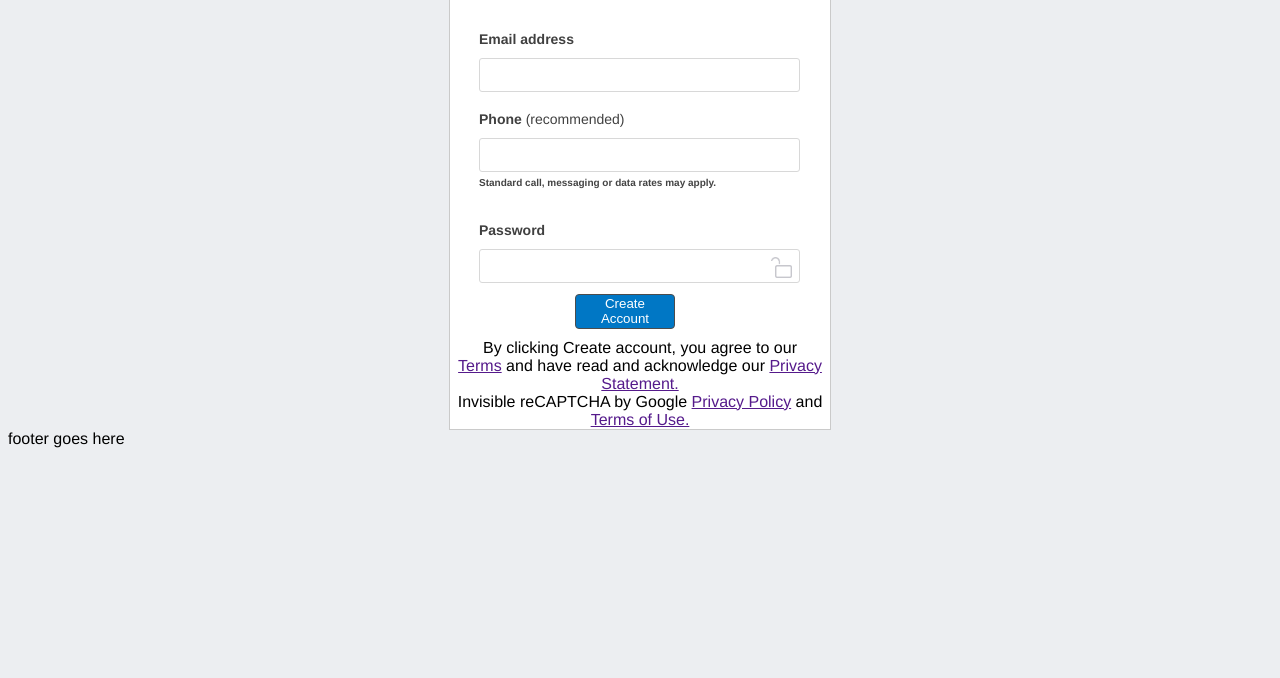
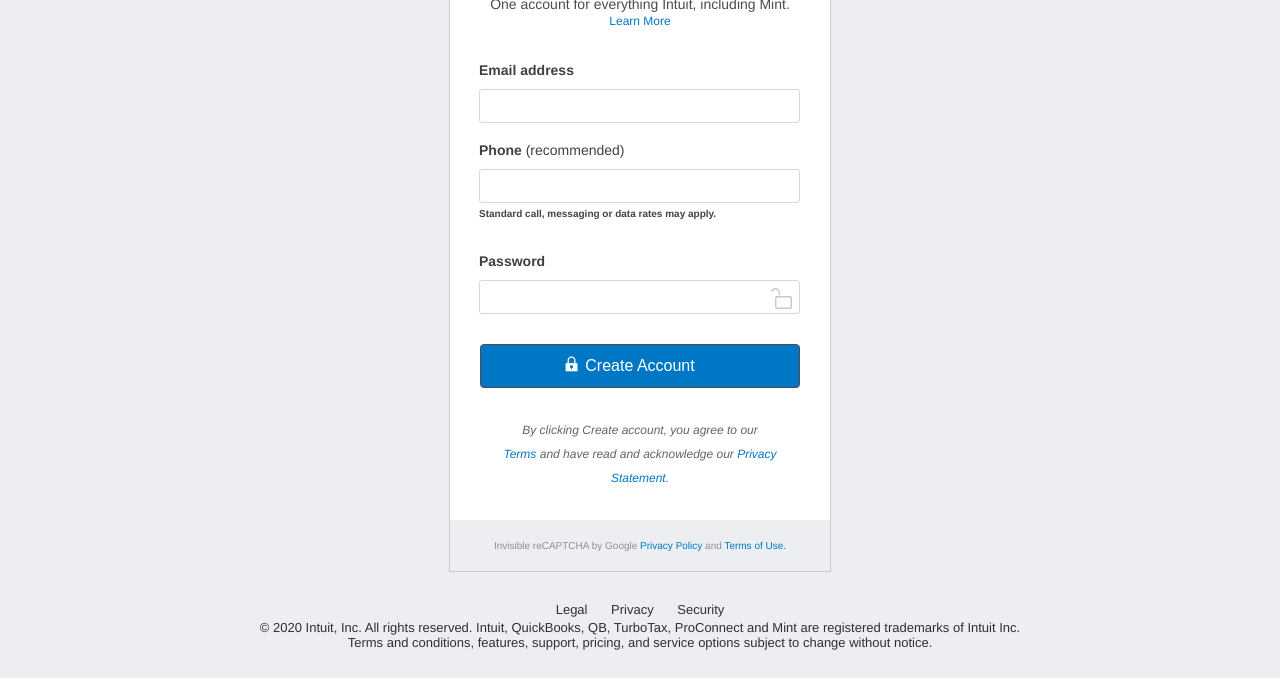
Before and after one commit to SafaErden/Mint.com-s-signup-page, a plain HTML site: page index.html in a window 1280 px wide. Shown: the part 266-944 px from the top of the page. Before the commit the page ends 800 px from the top, so only its background shows below. Drawn offline with Linux system fonts and the light colour scheme; a web font is replaced by a local one.

Commit message:
edited create button and footer

```diff
--- a/css/style.css
+++ b/css/style.css
@@ -1,11 +1,12 @@
-body{
-    background-color: rgb(236,238,241);
+body {
+  background-color: rgb(236, 238, 241);
   font-family: Avenir, "Helvetica Neue", Helvetica, Arial, sans-serif;
   font-weight: normal;
+  min-height: 100vh;
 }
 
 h1 {
-  color: #4C4C4C;
+  color: #4c4c4c;
   font-weight: 700;
   line-height: 1.1;
   font-size: 24px;
@@ -13,24 +14,26 @@ h1 {
 }
 
 h3 {
-  color: #4C4C4C;
+  color: #4c4c4c;
   font-weight: normal;
   font-size: 14px;
   font-family: Avenir, "Helvetica Neue", Helvetica, Arial, sans-serif;
 }
-
+header{
+    margin-top:18px;
+}
 header.logo-header {
   display: flex;
   justify-content: center;
   align-items: center;
-    height:50px;
+  height: 50px;
 }
 
 header.sub-logos-header {
   display: flex;
   justify-content: center;
   align-items: center;
-    height:50px;
+  height: 50px;
 }
 
 header.form-header-content {
@@ -48,7 +51,7 @@ header.form-header-content {
 }
 
 .nav-column {
-    margin: 10px 5px 10px 5px;
+  margin: 5px 0px 10px 5px;
 }
 
 .have-account {
@@ -60,24 +63,24 @@ header.form-header-content {
 
 .account-recovery-url {
   font-weight: normal;
-    color: #0077C5;
+  color: #0077c5;
   font-size: 13px;
   line-height: 1;
   text-decoration: none;
 }
 
 .btn-signin {
-  background: #0077C5;
+  background: #0077c5;
   border-radius: 4px;
   border: 1px solid #4c4c4c;
   padding: 0 20px;
   height: 35px;
-  width:100px;
+  width: 100px;
   color: white;
   cursor: pointer;
   font-weight: normal;
   margin-right: 30px;
-  margin-top:-5px;
+  margin-top: -5px;
 }
 
 .img-locked {
@@ -93,66 +96,69 @@ header.form-header-content {
 }
 
 .logo-container,
-.sub-logo-container{
+.sub-logo-container {
   list-style: none;
   list-style-image: none;
 }
 
-.logo{
+.logo {
   width: 118px;
   height: 35px;
-    display:block;
+  display: block;
   background-position: 0 0;
   background-image: url("../media/logos.png");
   text-decoration: none;
 }
+.sub-logo-list{
+    padding-inline-start:0px;
+}
 ul.sub-logo-list li {
-    display:inline-block;
+  display: inline-block;
 }
-.logo1-1{
+.logo1-1 {
   width: 23px;
   height: 23px;
-    display:block;
+  display: block;
   background-position: -254px 26px;
   background-image: url("../media/logos.png");
   text-decoration: none;
 }
-.logo1-2{
+.logo1-2 {
   width: 40px;
-    height:22px;
-    display:block;
+  height: 22px;
+  display: block;
   background-position: 282px 26px;
   background-image: url("../media/logos.png");
   text-decoration: none;
 }
-.logo2-1{
+.logo2-1 {
   width: 23px;
   height: 23px;
-    display:block;
+  display: block;
   background-position: -115px 26px;
   background-image: url("../media/logos.png");
   text-decoration: none;
 }
-.logo2-2{
+.logo2-2 {
   width: 100px;
   height: 22px;
-    display:block;
+  display: block;
   background-position: -142px 26px;
   background-image: url("../media/logos.png");
   text-decoration: none;
 }
-.logo3-1{
+.logo3-1 {
   width: 23px;
   height: 23px;
-    display:block;
+  display: block;
   background-position: 0px 26px;
   background-image: url("../media/logos.png");
   text-decoration: none;
 }
-.logo3-2{
+.logo3-2 {
   width: 76px;
   height: 23px;
-    display:block;
+  display: block;
   background-position: -25px 26px;
   background-image: url("../media/logos.png");
   text-decoration: none;
@@ -162,16 +168,16 @@ section.main-form-box {
   margin-top: -4px;
 }
 
-.form-content{
-    width:380px;
+.form-content {
+  width: 380px;
   background-color: #ffffff;
-    margin:auto;
+  margin: auto;
   text-align: center;
   border: 1px solid #cacaca;
 }
 
 a.learn-more {
-    color: #0077C5;
+  color: #0077c5;
   font-size: 12px;
   text-decoration: none;
 }
@@ -188,26 +194,10 @@ a.learn-more {
   margin-right: 15px;
 }
 
-.input-set{
+.input-set {
   text-align: left;
-    border:0px;
+  border: 0px;
   position: relative;
-}
-.button-set{
-    border:0px;
-}
-.button-set button{
-    background: #0077C5;
-    border-radius: 4px;
-    border: 1px solid #4c4c4c;
-    padding: 0 20px;
-    height: 35px;
-    width:100px;
-    color: white;
-    cursor: pointer;
-    font-weight: normal;
-    margin-right: 30px;
-    margin-top:-5px;
 }
 
 .recommended-text {
@@ -253,3 +243,77 @@ a.learn-more {
   top: 39px;
   bottom: 1px;
 }
+
+.create-account {
+    background: #0077c5;
+    border-radius: 4px;
+    border: 1px solid #4c4c4c;
+    height: 35px;
+    color: white;
+    cursor: pointer;
+    font-weight: normal;
+    width:320px;
+    height:44px;
+    font-size: 16px;
+    margin: 20px 20px 0px 20px;
+    position:relative;
+  }
+.create-account span{
+    background: url(../media/locked.png) no-repeat 0% 50% /13px 16px;
+    position: absolute;
+    right: 214px;
+    top: 9px;
+    bottom: 1px;
+    width: 20px;
+    height: 21px;
+}
+.form-info{
+    display: block;
+    margin:30px auto 30px auto;
+    font-size: 12px;
+    font-style: italic;
+    color: #646464;
+    line-height: 1.5rem;
+}
+.form-info a{
+    text-decoration: none;
+    color:#0077c5;
+}
+.form-footer{
+    text-align: center;
+    font-size: 10px;
+    color: #8d9096;
+    background-color: #ECEEF1;
+    padding:20px 5px 20px 5px;
+}
+.form-footer a{
+    text-decoration: none;
+    color:#0077c5;
+}
+footer{
+    /*later position will be solved */
+    text-align: center;
+    color: #303030;
+    font-size: 13px;
+    padding:20px 5px 20px 5px;
+}
+footer a{
+    text-decoration: none;
+}
+.footer-ul{
+    display: block;
+    list-style-type: disc;
+    margin-block-start: 10px;
+    margin-block-end: 0px;
+    margin-inline-start: 0px;
+    margin-inline-end: 0px;
+    padding-inline-start: 0px;
+    padding: 0px;
+}
+footer ul li{
+    display: inline;
+    padding:0px 10px 0px 10px;
+}
+.footer-copyright{
+    margin-top:3px;
+}
--- a/index.html
+++ b/index.html
@@ -1,12 +1,14 @@
 <!DOCTYPE html>
 <html lang="en" dir="ltr">
-
   <head>
-  <meta charset="utf-8">
+    <meta charset="utf-8" />
     <title>Mint.com Signup Page Clone</title>
-  <link rel="stylesheet" type="text/css" href="./css/style.css">
-  <link rel="stylesheet" href="./css/style.css">
-  <link rel="stylesheet" href="https://fonts.googleapis.com/css?family=Avenir:400,700">
+    <link rel="stylesheet" type="text/css" href="./css/style.css" />
+    <link rel="stylesheet" href="./css/style.css" />
+    <link
+      rel="stylesheet"
+      href="https://fonts.googleapis.com/css?family=Avenir:400,700"
+    />
   </head>
 
   <body>
@@ -14,10 +16,14 @@
       <nav class="nav-container">
         <div class="nav-column">
           <div class="have-account">Already have an Intuit account?</div>
-        <a href="#" class="account-recovery-url">I forgot my User ID or Password</a>
+          <a href="#" class="account-recovery-url"
+            >I forgot my User ID or Password</a
+          >
         </div>
         <div class="nav-column">
-        <button type="button" name="signin" class="btn-signin"><span class="img-locked"></span>Sign In</button>
+          <button type="button" name="signin" class="btn-signin">
+            <span class="img-locked"></span>Sign In
+          </button>
         </div>
       </nav>
       <header class="logo-header">
@@ -43,36 +49,64 @@
         <div class="form-content">
           <header class="form-header-content">
             <h1>Create an Intuit account</h1>
-        <h3>One account for everything Intuit, including Mint.<br /><a class="learn-more" href="#">Learn More</a></h3>
+            <h3>
+              One account for everything Intuit, including Mint.<br /><a
+                class="learn-more"
+                href="#"
+                >Learn More</a
+              >
+            </h3>
           </header>
           <form action="#" class="signup-form">
             <fieldset class="input-set">
               <label class="label" for="">Email address</label>
-            <input class="input-field" type="mail">
+              <input class="input-field" type="mail" />
             </fieldset>
             <fieldset class="input-set">
-            <label class="label" for="">Phone <span class="recommended-text">(recommended)</span></label>
-            <input class="input-field" type="phone">
-            <span class="form-note">Standard call, messaging or data rates may apply.</span>
+              <label class="label" for=""
+                >Phone
+                <span class="recommended-text">(recommended)</span></label
+              >
+              <input class="input-field" type="phone" />
+              <span class="form-note"
+                >Standard call, messaging or data rates may apply.</span
+              >
             </fieldset>
             <fieldset class="input-set">
               <label class="label" for="">Password</label>
-            <input class="input-field" type="password">
+              <input class="input-field" type="password" />
               <span class="password-lock"></span>
             </fieldset>
-          <fieldset class="button-set">
-            <button class="create-account">Create Account</button>
-          </fieldset>
-          <span>By clicking Create account, you agree to our <br />
-            <a href="">Terms</a> and have read and acknowledge our <a href="">Privacy <br /> Statement.</a>
+            <button class="create-account"><span></span>Create Account</button>
+            <span class="form-info">
+              By clicking Create account, you agree to our <br />
+              <a href="">Terms</a> and have read and acknowledge our
+              <a href="">
+                Privacy <br />
+                Statement.</a
+              >
             </span>
           </form>
-        <div class="form-footer">Invisible reCAPTCHA by Google <a href="">Privacy Policy</a> and <a href="">Terms of
-            Use.</a></div>
+          <div class="form-footer">
+            Invisible reCAPTCHA by Google <a href="">Privacy Policy</a> and
+            <a href="">Terms of Use.</a>
+          </div>
         </div>
       </section>
-    <footer>footer goes here</footer>
+      <footer>
+        <ul class="footer-ul">
+          <li>Legal</li>
+          <li>Privacy</li>
+          <li>Security</li>
+        </ul>
+        <div class="footer-copyright">
+          © 2020 Intuit, Inc. All rights reserved. Intuit, QuickBooks, QB,
+          TurboTax, ProConnect and Mint are registered trademarks of Intuit Inc.
+          <br />
+          Terms and conditions, features, support, pricing, and service options
+          subject to change without notice.
+        </div>
+      </footer>
     </main>
   </body>
-
 </html>
```
Lines whose indentation alone changed are shown as unchanged.
